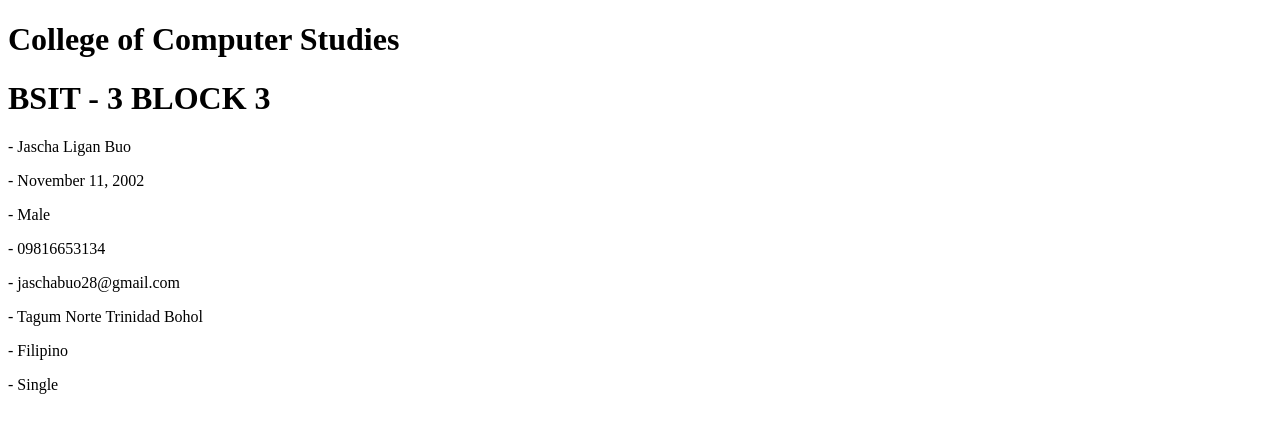
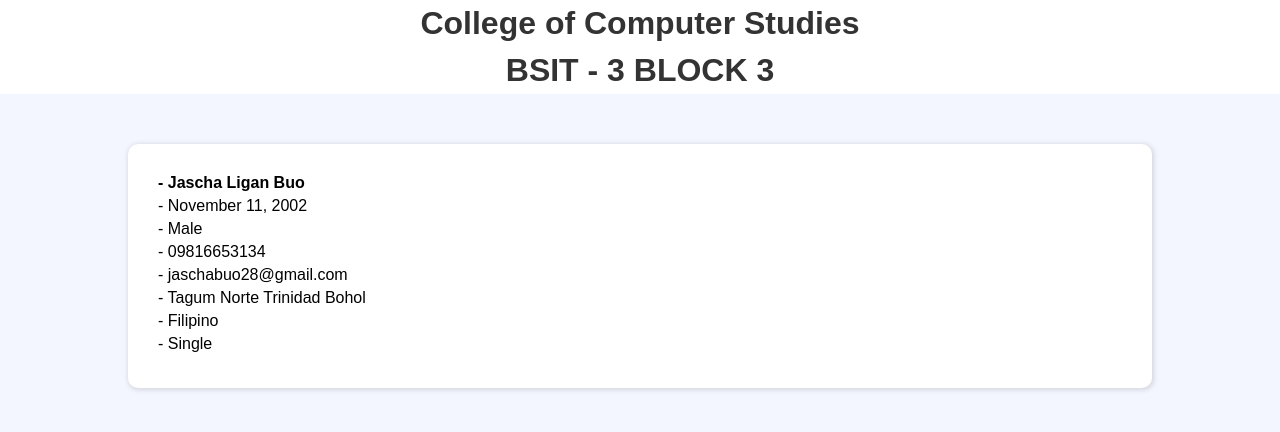
Before and after one commit to jaschaBuo/jascha, a plain HTML site: page index.html in a window 1280 px wide. Drawn offline with Linux system fonts and the light colour scheme.

Commit message:
saved css design

```diff
--- a/index.html
+++ b/index.html
@@ -4,6 +4,7 @@
     <meta charset="UTF-8">
     <meta name="viewport" content="width=device-width, initial-scale=1.0">
     <title>Jascha_Buo</title>
+    <link rel="stylesheet" href="style.css">
 </head>
 <body>
     <h1>College of Computer Studies</h1>
--- /dev/null
+++ b/style.css
@@ -0,0 +1,45 @@
+*{
+    padding: 0;
+    margin: 0;
+    box-sizing: border-box;
+    font-family: sans-serif;
+}
+
+:root{
+    --font-color: #333;
+    --bg-color: #fff;
+}
+body{
+    background: #f3f5ff;
+}
+
+h1{
+    background: var(--bg-color);
+    text-align: center;
+    font-size: 2rem;
+    padding-block: 5px;
+    color: var(--font-color);
+}
+
+.con{
+    width: 80%;
+    margin-inline: auto;
+    margin-top: 50px;
+    padding: 30px;
+    background: var(--bg-color);
+    border-radius: 10px;
+    box-shadow: 1px 1px 5px 1px #11111122;
+    display: grid;
+    row-gap: 20px;
+    grid-template-columns: 1fr 1fr;
+    align-items: center;
+    justify-content: center;
+}
+
+p{
+    padding-bottom: 5px;
+}
+
+p:nth-child(1){
+    font-weight: bold;
+}
```
